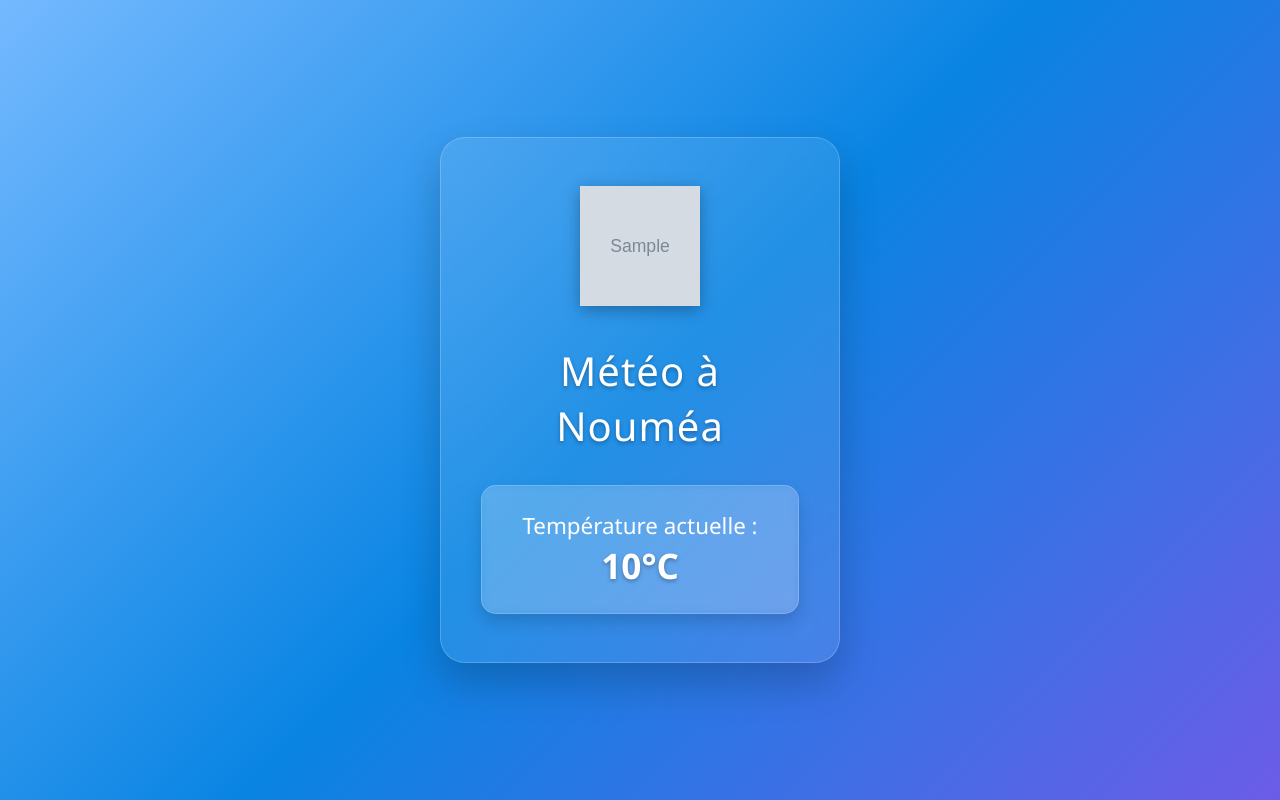
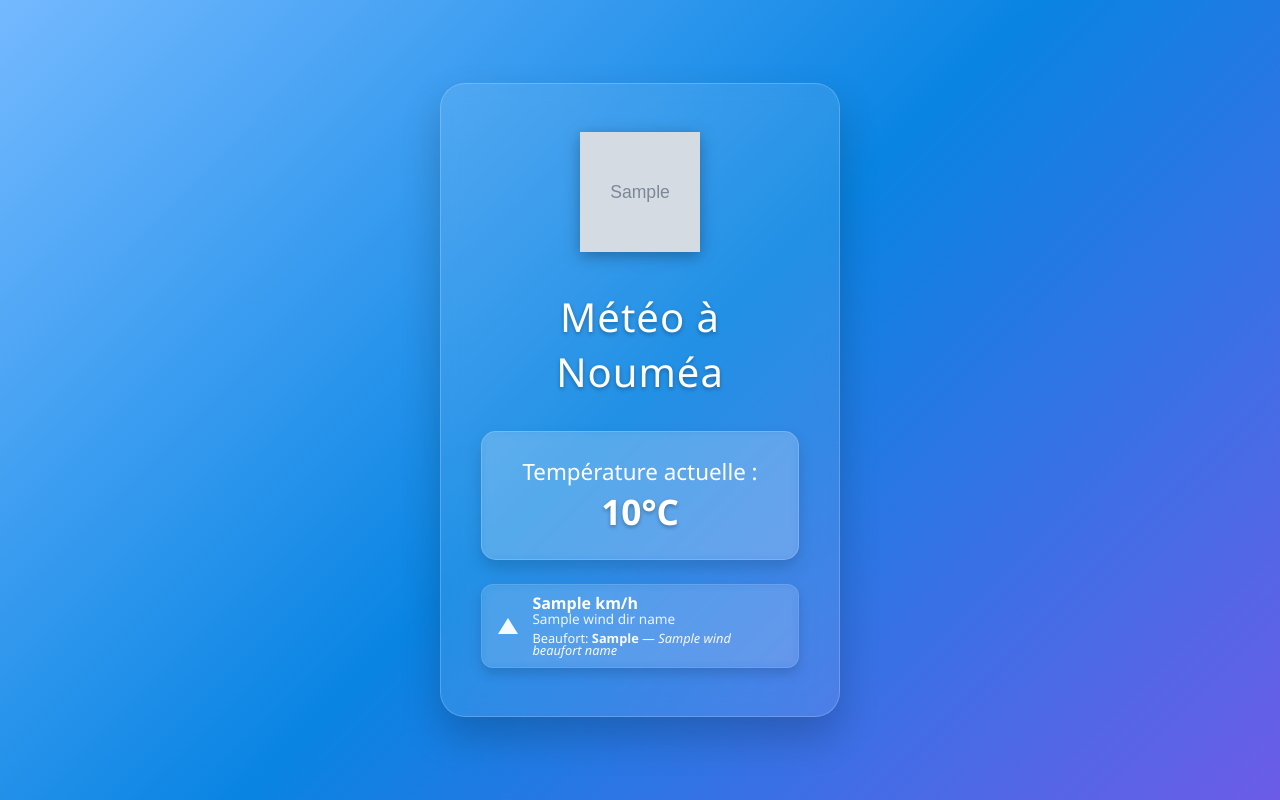
Before and after one commit to RejicoNC/weather-pyapp, a Flask app: template templates/index.html in a window 1280 px wide. Run offline with Flask 3, Linux system fonts and the light colour scheme; the template is opened without the code that fills it: most values are stand-ins (such as "Sample title", 1, 10 or a date in 2020); grey boxes marked "Sample" are stand-in pictures.

Commit message:
adding wind indicator

```diff
--- a/app.py
+++ b/app.py
@@ -10,7 +10,8 @@ API_URL = "https://api.open-meteo.com/v1/forecast"
 PARAMS = {
     "latitude": -22.2758,
     "longitude": 166.4579,
-    "current": "temperature_2m,weather_code",
+    # use current_weather to get temperature, windspeed, winddirection and weathercode
+    "current_weather": True,
     "timezone": "Pacific/Noumea"
 }
 
@@ -24,18 +25,54 @@ def meteo():
         response = requests.get(API_URL, params=PARAMS, timeout=10)
         response.raise_for_status()
         raw = response.json()
-        current = raw.get("current", {})
-        temperature = current.get("temperature_2m")
-        code = current.get("weather_code")
+        # Open-Meteo returns a `current_weather` object when asked
+        current = raw.get("current_weather", {})
+        temperature = current.get("temperature")
+        code = current.get("weathercode")
+        wind_speed = current.get("windspeed")
+        wind_dir = current.get("winddirection")
+
+        # Convert wind speed to km/h for nicer display when available
+        wind_kmh = round(wind_speed * 3.6, 1) if wind_speed is not None else None
 
         data = {
             "temperature": temperature,
-            "weather_code": code
+            "weather_code": code,
+            "wind_speed": wind_speed,
+                "wind_kmh": wind_kmh,
+                "wind_dir": wind_dir
         }
         redis.setex('meteo_data', 600, json.dumps(data))  # expire dans 10 minutes
 
-    icon_url = get_icon_url(data["weather_code"])
-    return render_template("index.html", temperature=data["temperature"], icon_url=icon_url)
+    icon_url = get_icon_url(data["weather_code"]) if data.get("weather_code") is not None else None
+
+    # Determine human-readable wind direction (N, NE, E, ...)
+    wind_dir_name = None
+    if data.get("wind_dir") is not None:
+        wind_dir_name = deg_to_compass(data["wind_dir"])
+
+    # Determine Beaufort scale and name from km/h
+    wind_beaufort = None
+    wind_beaufort_name = None
+    if data.get("wind_kmh") is not None:
+        try:
+            wind_beaufort = kmh_to_beaufort(data.get("wind_kmh"))
+            wind_beaufort_name = beaufort_name(wind_beaufort)
+        except Exception:
+            wind_beaufort = None
+            wind_beaufort_name = None
+
+    return render_template(
+        "index.html",
+        temperature=data.get("temperature"),
+        icon_url=icon_url,
+        wind_speed=data.get("wind_speed"),
+        wind_kmh=data.get("wind_kmh"),
+        wind_dir_deg=data.get("wind_dir"),
+    wind_dir_name=wind_dir_name,
+    wind_beaufort=wind_beaufort,
+    wind_beaufort_name=wind_beaufort_name
+    )
 
 def get_icon_url(code):
     # Correspondance météo (Open-Meteo code → icône de chez https://openweathermap.org/weather-conditions)
@@ -52,5 +89,43 @@ def get_icon_url(code):
     code_str = mapping.get(code, "01d")
     return f"https://openweathermap.org/img/wn/{code_str}@2x.png"
 
+
+def deg_to_compass(deg: float) -> str:
+    # Convert degrees to compass direction
+    try:
+        val = int((deg / 22.5) + 0.5)
+        directions = [
+            "N", "NNE", "NE", "ENE", "E", "ESE", "SE", "SSE",
+            "S", "SSW", "SW", "WSW", "W", "WNW", "NW", "NNW"
+        ]
+        return directions[(val % 16)]
+    except Exception:
+        return ""
+
+
+def kmh_to_beaufort(kmh: float) -> int:
+    """Convertit km/h en force de Beaufort (0..12)."""
+    try:
+        k = float(kmh)
+    except Exception:
+        return None
+    thresholds = [1, 5, 11, 19, 28, 38, 49, 61, 74, 88, 102, 117]
+    for i, t in enumerate(thresholds):
+        if k <= t:
+            return i
+    return 12
+
+
+def beaufort_name(b: int) -> str:
+    names = [
+        "Calme", "Très légère brise", "Légère brise", "Petite brise",
+        "Jolie brise", "Vent frais", "Grand vent", "Coup de vent",
+        "Fort coup de vent", "Violent", "Tempête", "Violente tempête", "Ouragan"
+    ]
+    try:
+        return names[int(b)]
+    except Exception:
+        return ""
+
 if __name__ == "__main__":
     app.run(host="0.0.0.0", port=5000, debug=True)
--- a/docker-compose.yml
+++ b/docker-compose.yml
@@ -6,7 +6,7 @@ services:
     restart: always
 
   pyapp:
-    image: ghcr.io/rejiconc/weather-pyapp:latest
+    image: weather-pyapp:latest
     build: .
     depends_on:
       - redis
--- a/templates/index.html
+++ b/templates/index.html
@@ -145,6 +145,64 @@
         font-size: 1.8rem;
       }
     }
+
+    /* Wind badge styles */
+    .wind-row {
+      margin-top: 1.5rem;
+      display: flex;
+      justify-content: center;
+    }
+
+    .wind-badge {
+      display: flex;
+      align-items: center;
+      gap: 0.9rem;
+      background: rgba(255,255,255,0.08);
+      padding: 0.6rem 1rem;
+      border-radius: 12px;
+      border: 1px solid rgba(255,255,255,0.12);
+      box-shadow: 0 6px 12px rgba(0,0,0,0.15);
+      backdrop-filter: blur(4px);
+    }
+
+    .wind-arrow {
+      width: 0;
+      height: 0;
+      border-left: 10px solid transparent;
+      border-right: 10px solid transparent;
+      border-bottom: 16px solid rgba(255,255,255,0.95);
+      transform-origin: 50% 50%;
+      transition: transform 0.3s ease;
+    }
+
+    .wind-info {
+      text-align: left;
+      color: #fff;
+      line-height: 1;
+    }
+
+    .wind-speed {
+      font-weight: 600;
+      font-size: 1rem;
+    }
+
+    .wind-dir {
+      font-size: 0.85rem;
+      opacity: 0.9;
+      margin-top: 0.1rem;
+    }
+
+    .wind-beaufort {
+      margin-top: 0.35rem;
+      font-size: 0.8rem;
+      opacity: 0.95;
+    }
+
+    @media (max-width: 480px) {
+      .wind-badge { padding: 0.5rem 0.8rem; }
+      .wind-arrow { border-left-width:8px; border-right-width:8px; border-bottom-width:12px; }
+      .wind-speed { font-size: 0.95rem; }
+    }
   </style>
 </head>
 <body>
@@ -156,6 +214,38 @@
     <div class="temperature">
       Température actuelle : <strong>{{ temperature }}°C</strong>
     </div>
+
+    <div class="wind-row">
+      <div class="wind-badge">
+  <div class="wind-arrow" data-angle="{{ wind_dir_deg|default(0) }}"></div>
+        <div class="wind-info">
+          {% if wind_kmh %}
+            <div class="wind-speed">{{ wind_kmh }} km/h</div>
+          {% else %}
+            <div class="wind-speed">N/A</div>
+          {% endif %}
+          <div class="wind-dir">{{ wind_dir_name or "-" }}</div>
+          {% if wind_beaufort is not none %}
+            <div class="wind-beaufort">Beaufort: <strong>{{ wind_beaufort }}</strong> — <em>{{ wind_beaufort_name }}</em></div>
+          {% endif %}
+        </div>
+      </div>
+    </div>
+
+  <div class="script-area">
+    <script>
+      // Apply wind arrow rotation from data-angle to avoid inline template parsing issues
+      (function(){
+        try {
+          var arrow = document.querySelector('.wind-arrow');
+          if (!arrow) return;
+          var angle = parseFloat(arrow.getAttribute('data-angle')) || 0;
+          arrow.style.transform = 'rotate(' + angle + 'deg)';
+        } catch (e) {
+          // fail silently
+        }
+      })();
+    </script>
   </div>
 </body>
 </html>
```
